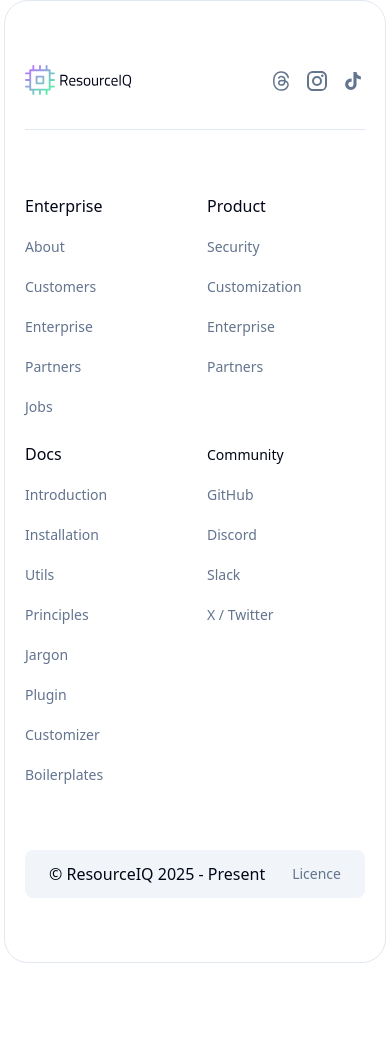
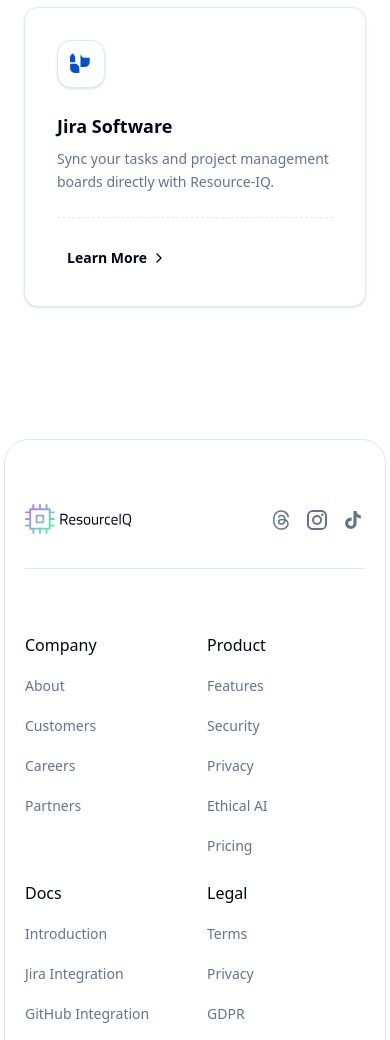
Before and after one commit to ResourceIQ/Landing, a Next.js app: page / in a window 390 px wide. Shown: the part 3476-4516 px from the top of the page. Before the commit the page ends 4443 px from the top, so only its background shows below. Built offline with nearby package versions, Linux system fonts and the light colour scheme.

Commit message:
Update team section with new members and descriptions, and revise header and footer navigation links.

```diff
--- a/app/page.tsx
+++ b/app/page.tsx
@@ -2,7 +2,7 @@ import ContentSection from "@/components/content-3";
 import Features from "@/components/features-3";
 import Footer from "@/components/footer";
 import HeroSection from "@/components/hero-section";
-import IntegrationsSection from "@/components/integrations-6";
+import IntegrationsSection from "@/components/Integrations-section";
 
 export default function Home() {
   return (
--- a/components/footer.tsx
+++ b/components/footer.tsx
@@ -5,43 +5,40 @@ import { Label } from '@/components/ui/label'
 import { Input } from '@/components/ui/input'
 import { Logo } from '@/components/logo'
 
-const enterpriseLinks = [
-    { href: '#', label: 'About' },
-    { href: '#', label: 'Customers' },
-    { href: '#', label: 'Enterprise' },
-    { href: '#', label: 'Partners' },
-    { href: '#', label: 'Jobs' },
+const companyLinks = [
+    { href: '/about', label: 'About' },
+    { href: '/customers', label: 'Customers' },
+    { href: '/careers', label: 'Careers' },
+    { href: '/partners', label: 'Partners' },
 ]
 
 const productLinks = [
-    { href: '#', label: 'Security' },
-    { href: '#', label: 'Customization' },
-    { href: '#', label: 'Enterprise' },
-    { href: '#', label: 'Partners' },
+    { href: '/features', label: 'Features' },
+    { href: '/security', label: 'Security' },
+    { href: '/privacy', label: 'Privacy' },
+    { href: '/ethics', label: 'Ethical AI' },
+    { href: '/pricing', label: 'Pricing' },
 ]
 
 const docsLinks = [
-    { href: '#', label: 'Introduction' },
-    { href: '#', label: 'Installation' },
-    { href: '#', label: 'Utils' },
-    { href: '#', label: 'Principles' },
-    { href: '#', label: 'Jargon' },
-    { href: '#', label: 'Plugin' },
-    { href: '#', label: 'Customizer' },
-    { href: '#', label: 'Boilerplates' },
+    { href: '/docs/introduction', label: 'Introduction' },
+    { href: '/docs/jira-integration', label: 'Jira Integration' },
+    { href: '/docs/github-integration', label: 'GitHub Integration' },
+    { href: '/docs/recommendation-engine', label: 'Recommendation Engine' },
+    { href: '/docs/api', label: 'API Reference' },
 ]
 
-const communityLinks = [
-    { href: '#', label: 'GitHub' },
-    { href: '#', label: 'Discord' },
-    { href: '#', label: 'Slack' },
-    { href: '#', label: 'X / Twitter' },
+const legalLinks = [
+    { href: '/legal/terms', label: 'Terms' },
+    { href: '/legal/privacy', label: 'Privacy' },
+    { href: '/legal/gdpr', label: 'GDPR' },
+    { href: '/legal/eu-ai-act', label: 'EU AI Act' },
 ]
 
 const footerLinks = [
     {
-        name: 'Enterprise',
-        links: enterpriseLinks,
+        name: 'Company',
+        links: companyLinks,
     },
     {
         name: 'Product',
@@ -50,6 +47,10 @@ const footerLinks = [
     {
         name: 'Docs',
         links: docsLinks,
+    },
+    {
+        name: 'Legal',
+        links: legalLinks,
     },
 ]
 
@@ -139,43 +140,6 @@ export default function Footer() {
                             </ul>
                         </div>
                     ))}
-                    <div>
-                        <span className="text-sm font-medium">Community</span>
-                        <ul className="mt-4 list-inside space-y-4">
-                            {communityLinks.map((link, index) => (
-                                <li key={index}>
-                                    <Link
-                                        href={link.href}
-                                        className="hover:text-primary text-muted-foreground text-sm duration-150">
-                                        {link.label}
-                                    </Link>
-                                </li>
-                            ))}
-                        </ul>
-
-                        {/* <form className="mt-12 w-full max-w-xs">
-                            <div className="space-y-2.5">
-                                <Label
-                                    className="block text-sm font-medium"
-                                    htmlFor="email">
-                                    Subscribe to our newsletter
-                                </Label>
-                                <Input
-                                    className="input variant-mixed sz-md"
-                                    placeholder="Your email"
-                                    type="email"
-                                    id="email"
-                                    required
-                                    name="email"
-                                />
-                            </div>
-                            <Button
-                                type="submit"
-                                className="mt-3">
-                                <span>Subscribe</span>
-                            </Button>
-                        </form> */}
-                    </div>
                 </div>
                 <div className="bg-muted mt-16 flex items-center justify-between rounded-md p-4 px-6 py-3">
                     <span>&copy; ResourceIQ 2025 - Present</span>
--- a/components/header.tsx
+++ b/components/header.tsx
@@ -8,8 +8,6 @@ import { ModeToggle } from './ui/mode-toggle'
 
 
 const menuItems = [
-    { name: 'Features', href: '#link' },
-    { name: 'Solution', href: '#link' },
     { name: 'Integrations', href: '/integration' },
     { name: 'Team', href: '/team' },
     { name: 'Pricing', href: '/pricing' },
--- a/components/team-section.tsx
+++ b/components/team-section.tsx
@@ -2,39 +2,39 @@ import Link from 'next/link'
 
 const members = [
     {
-        name: 'Diluka',
-        role: 'Founder - CEO',
+        name: 'U.D. Senuja Imeth Jayasekara',
+        role: 'Coordinator & Introduction Specialist',
+        avatar: '/images/team/senuja.jpeg',
+        link: '#',
+    },
+    {
+        name: 'P.A.A Chasith Gunathilaka',
+        role: 'Visual Strategist',
+        avatar: '/images/team/chasith.jpeg',
+        link: '#',
+    },
+    {
+        name: 'S.A.P Diluka Lahiru',
+        role: 'Researcher & Analyst',
         avatar: '/images/team/diluka.jpeg',
         link: 'http://diluka.infy.uk',
     },
     {
-        name: 'Hirusha',
-        role: 'Co-Founder - CTO',
+        name: 'A.G. Nirodha Sandanunwan Adhikari',
+        role: 'Technical Planner',
+        avatar: '/images/team/nirodha.jpeg',
+        link: '#',
+    },
+    {
+        name: 'H.M.Hirusha Lakshan Jayaweera',
+        role: 'System Designer & Methodologist',
         avatar: '/images/team/hirusha.jpeg',
         link: '#',
     },
     {
-        name: 'Isabella Garcia',
-        role: 'Sales Manager',
-        avatar: 'https://alt.tailus.io/images/team/member-three.webp',
-        link: '#',
-    },
-    {
-        name: 'Henry Lee',
-        role: 'UX Engeneer',
-        avatar: 'https://alt.tailus.io/images/team/member-four.webp',
-        link: '#',
-    },
-    {
-        name: 'Ava Williams',
-        role: 'Interaction Designer',
-        avatar: 'https://alt.tailus.io/images/team/member-five.webp',
-        link: '#',
-    },
-    {
-        name: 'Olivia Miller',
-        role: 'Visual Designer',
-        avatar: 'https://alt.tailus.io/images/team/member-six.webp',
+        name: 'T.L.Supuni Hiranyada Liyanage',
+        role: 'Project Manager & Document Integrator',
+        avatar: '/images/team/supuni.jpeg',
         link: '#',
     },
 ]
@@ -46,10 +46,10 @@ export default function TeamSection() {
                 <span className="text-caption -ml-6 -mt-3.5 block w-max bg-gray-50 px-6 dark:bg-gray-950">Team</span>
                 <div className="mt-12 gap-4 sm:grid sm:grid-cols-2 md:mt-24">
                     <div className="sm:w-2/5">
-                        <h2 className="text-3xl font-bold sm:text-4xl">Our dream team</h2>
+                        <h2 className="text-3xl font-bold sm:text-4xl">Meet the minds behind ResourceIQ</h2>
                     </div>
                     <div className="mt-6 sm:mt-0">
-                        <p>During the working process, we perform regular fitting with the client because he is the only person who can feel whether a new suit fits or not.</p>
+                        <p>ResourceIQ is built by six passionate software engineering students from IIT who experienced firsthand the pain of inefficient task allocation. We're not just building a tool—we're solving a problem we've lived.</p>
                     </div>
                 </div>
 
```
Also changed, not shown: public/images/team/supuni.jpeg (added), 1 other file (tests, documents, lock files or other folders).
